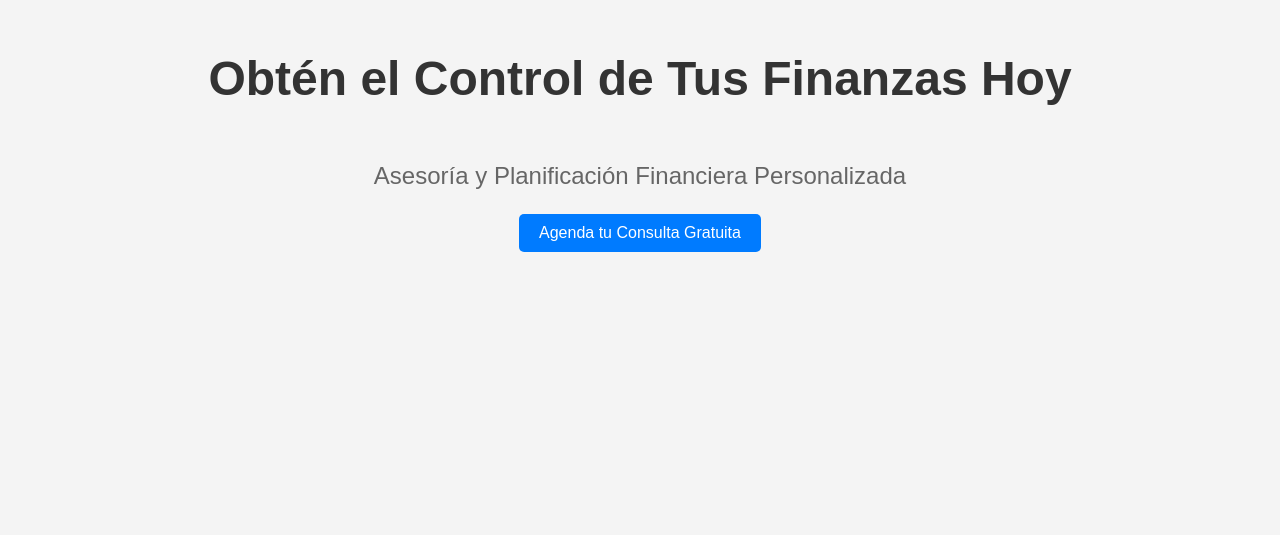
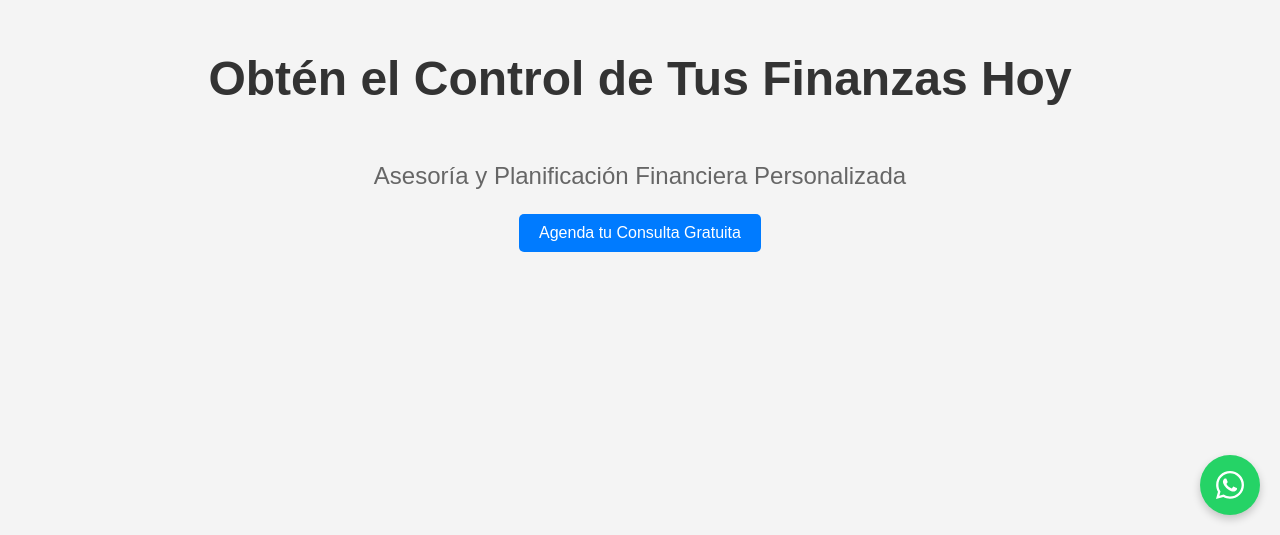
Before and after one commit to erick-leal/financial-advice, a React (Create React App) app: page / in a window 1280 px wide. Shown: the part 265-800 px from the top of the page. Built offline with nearby package versions, Linux system fonts and the light colour scheme.

Commit message:
add wsp button

```diff
--- a/package.json
+++ b/package.json
@@ -9,6 +9,7 @@
     "react": "^18.3.1",
     "react-dom": "^18.3.1",
     "react-ga": "^3.3.1",
+    "react-icons": "^5.2.1",
     "react-scripts": "^5.0.1",
     "styled-components": "^6.1.11",
     "web-vitals": "^2.1.4"
--- a/src/App.js
+++ b/src/App.js
@@ -6,6 +6,7 @@ import Process from './components/Process';
 import ContactForm from './components/ContactForm';
 import AboutMe from './components/AboutMe';
 import Footer from './components/Footer';
+import WhatsAppButton from './components/WhatsApp';
 import styled, { createGlobalStyle } from 'styled-components';
 
 const GlobalStyle = createGlobalStyle`
@@ -37,6 +38,7 @@ const App = () => (
       <ContactForm />
       <AboutMe />
       <Footer />
+      <WhatsAppButton />
     </AppContainer>
   </>
 );
--- /dev/null
+++ b/src/components/WhatsApp.js
@@ -0,0 +1,34 @@
+import React from 'react';
+import styled from 'styled-components';
+import { FaWhatsapp } from 'react-icons/fa';
+
+const Button = styled.a`
+  position: fixed;
+  bottom: 20px;
+  right: 20px;
+  background-color: #25D366;
+  color: white;
+  border-radius: 50%;
+  width: 60px;
+  height: 60px;
+  display: flex;
+  align-items: center;
+  justify-content: center;
+  box-shadow: 0 4px 8px rgba(0, 0, 0, 0.2);
+  text-decoration: none;
+  z-index: 1000;
+
+  &:hover {
+    background-color: #128C7E;
+  }
+`;
+
+const WhatsAppButton = () => {
+  return (
+    <Button href="https://wa.me/+56979828103" target="_blank" rel="noopener noreferrer">
+      <FaWhatsapp size={32} />
+    </Button>
+  );
+}
+
+export default WhatsAppButton;
```
Also changed, not shown: 1 other file (tests, documents, lock files or other folders).
